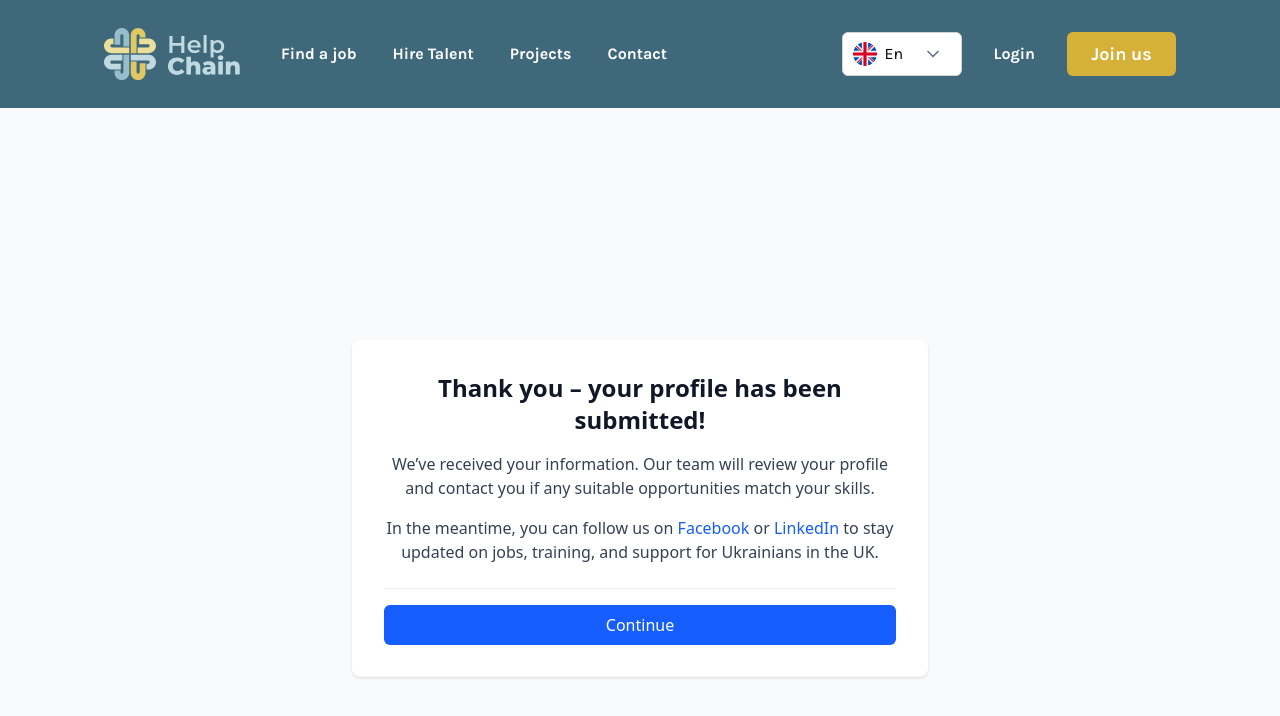
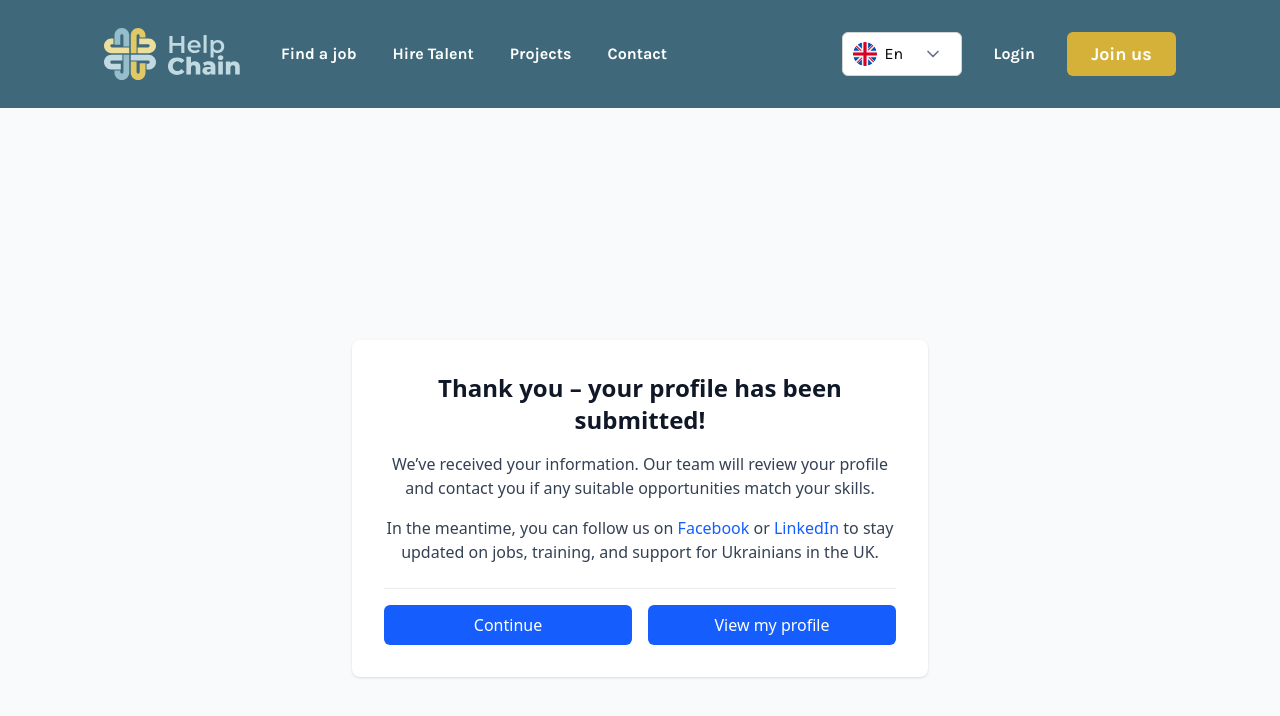
Before and after one commit to yuzbamaria/helpchain-ua, a Next.js app: page /onboarding/thank-you in a window 1280 px wide. Shown: the top 716 px of the page. Built offline with nearby package versions, Linux system fonts and the light colour scheme.

Commit message:
feat: add View My Profile button and job seeker profile page - Added View My Profile button to the Thank You page - Created new route and page.tsx for /profiles/job-seeker - Cleaned up commented-out code in root page.tsx

```diff
--- /dev/null
+++ b/src/app/api/profiles/job-seeker/route.ts
@@ -0,0 +1,19 @@
+import { NextRequest, NextResponse } from "next/server";
+import { getServerSession } from "next-auth";
+import { authOptions } from "@/lib/auth";
+import { prisma } from "@/lib/prisma";
+
+export async function GET() {
+    console.log("API route GET called");
+    const session = await getServerSession(authOptions);
+    if (!session?.user?.id) {
+        return NextResponse.json({ error: "Unauthorized" }, { status: 401 });
+      }
+
+    const user = await prisma.user.findUnique({
+        where: { id : parseInt(session.user.id) }
+    });
+
+    console.log(user)
+    return NextResponse.json({ user });
+}
--- a/src/app/onboarding/thank-you/page.tsx
+++ b/src/app/onboarding/thank-you/page.tsx
@@ -7,6 +7,10 @@ export default function ThankYouPage() {
 
   const handleContinue = () => {
     router.push("/"); // Можеш змінити маршрут при потребі
+  };
+
+  const handleViewProfile = () => {
+    router.push("/profiles/job-seeker")
   };
 
   return (
@@ -39,13 +43,19 @@ export default function ThankYouPage() {
           to stay updated on jobs, training, and support for Ukrainians in the
           UK.
         </p>
-        <div className="pt-4 border-t border-gray-200">
+        <div className="flex gap-4 pt-4 border-t border-gray-200">
           <button
             onClick={handleContinue}
             className="w-full bg-blue-600 text-white py-2 px-4 rounded-md hover:bg-blue-700 transition"
           >
             Continue
           </button>
+          <button
+            onClick={handleViewProfile}
+            className="w-full bg-blue-600 text-white py-2 px-4 rounded-md hover:bg-blue-700 transition"
+          >
+            View my profile
+          </button>
         </div>
       </div>
     </div>
--- a/src/app/page.tsx
+++ b/src/app/page.tsx
@@ -1,7 +1,6 @@
 import Hero from '../components/Hero';
 import HowItWorks from '../components/HowItWorks';
 import WhatWeDo from '../components/WhatWeDo';
-// import Header from '../components/Header';
 import Partners from "../components/Partners";
 import Action from '@/components/Action';
 import Footer from '@/components/Footer';
--- /dev/null
+++ b/src/app/profiles/job-seeker/page.tsx
@@ -0,0 +1,9 @@
+"use client";
+
+export default function JobSeekerProfile() {
+    return (
+        <>
+            <h1>Job Seeker Profile</h1>
+        </>
+    )
+}
```
